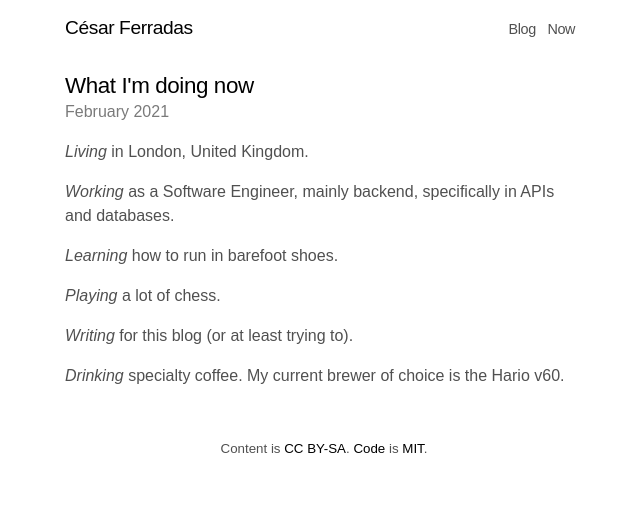
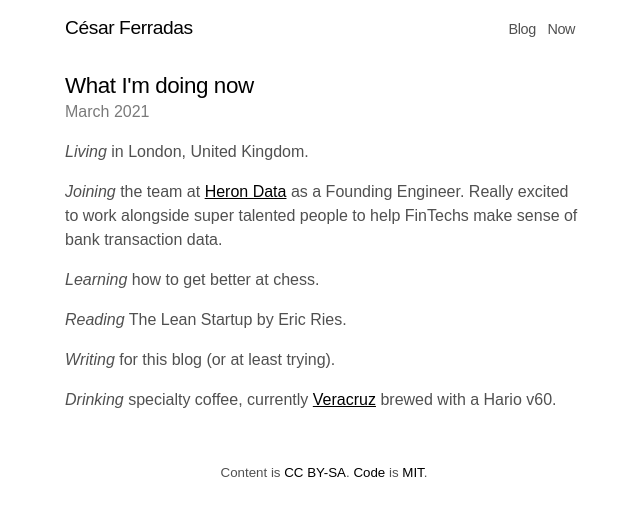
Before and after one commit to cesarferradas/ferrad.as, a Jekyll site: the page built from now.md, in a window 1280 px wide. Shown: the top 516 px of the page, without its empty margins (316-956 px from the left). Built offline with Jekyll 4.4.1, drawn with Linux system fonts in a browser that asks for light colours.

Commit message:
update now page

```diff
--- a/now.md
+++ b/now.md
@@ -1,18 +1,21 @@
 ---
 title: What I'm doing now
 layout: page
-last_modified_at: 2021-02-18
+last_modified_at: 2021-03-23
 ---
 
 _Living_ in London, United Kingdom.
 
-_Working_ as a Software Engineer, mainly backend, specifically in APIs and
-databases.
+_Joining_ the team at [Heron Data](https://herondata.io) as a Founding
+Engineer. Really excited to work alongside super talented people to help
+FinTechs make sense of bank transaction data.
 
-_Learning_ how to run in barefoot shoes.
+_Learning_ how to get better at chess.
 
-_Playing_ a lot of chess.
+_Reading_ The Lean Startup by Eric Ries.
 
-_Writing_ for this blog (or at least trying to).
+_Writing_ for this blog (or at least trying).
 
-_Drinking_ specialty coffee. My current brewer of choice is the Hario v60.
+_Drinking_ specialty coffee, currently
+[Veracruz](https://www.origincoffee.co.uk/collections/coffee/products/veracruz)
+brewed with a Hario v60.
```
